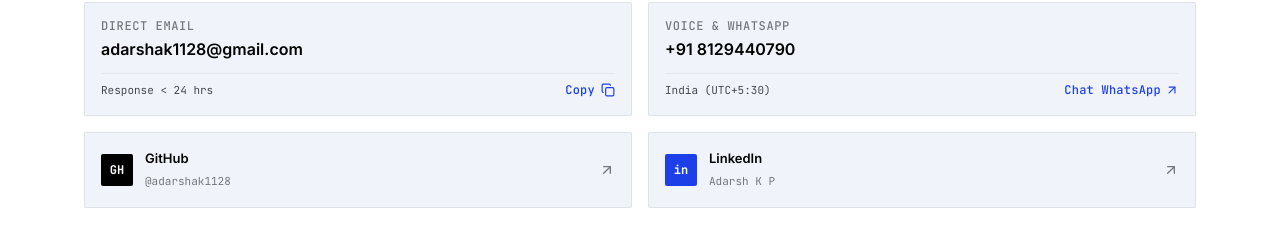
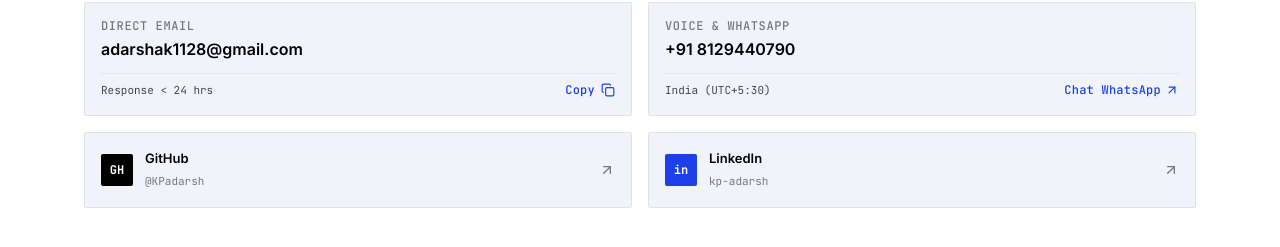
Before and after one commit to KPadarsh/adarsh-dev, a Next.js app: page / in a window 1280 px wide. Shown: the part 2977-3224 px from the top of the page. Built offline with nearby package versions, Linux system fonts and the light colour scheme.

Commit message:
feat(contact): link real GitHub and LinkedIn profiles

```diff
--- a/src/components/sections/Contact.jsx
+++ b/src/components/sections/Contact.jsx
@@ -143,7 +143,7 @@ export default function Contact() {
 
         {/* Card 3: GitHub */}
         <a
-          href="https://github.com/adarshak1128"
+          href="https://github.com/KPadarsh"
           target="_blank"
           rel="noopener noreferrer"
           className="p-space-md border border-outline-variant/40 rounded bg-surface-container-low hover:border-primary/40 hover:bg-surface-container-lowest transition-all group flex items-center justify-between"
@@ -154,7 +154,7 @@ export default function Contact() {
             </div>
             <div>
               <span className="font-label-sm text-label-sm text-primary font-semibold block">GitHub</span>
-              <span className="font-mono-tag text-[11px] text-outline">@adarshak1128</span>
+              <span className="font-mono-tag text-[11px] text-outline">@KPadarsh</span>
             </div>
           </div>
           <ArrowUpRight className="w-4 h-4 text-outline group-hover:text-primary group-hover:translate-x-0.5 group-hover:-translate-y-0.5 transition-all" />
@@ -162,7 +162,7 @@ export default function Contact() {
 
         {/* Card 4: LinkedIn */}
         <a
-          href="https://linkedin.com"
+          href="https://www.linkedin.com/in/kp-adarsh"
           target="_blank"
           rel="noopener noreferrer"
           className="p-space-md border border-outline-variant/40 rounded bg-surface-container-low hover:border-secondary/40 hover:bg-surface-container-lowest transition-all group flex items-center justify-between"
@@ -173,7 +173,7 @@ export default function Contact() {
             </div>
             <div>
               <span className="font-label-sm text-label-sm text-primary font-semibold block">LinkedIn</span>
-              <span className="font-mono-tag text-[11px] text-outline">Adarsh K P</span>
+              <span className="font-mono-tag text-[11px] text-outline">kp-adarsh</span>
             </div>
           </div>
           <ArrowUpRight className="w-4 h-4 text-outline group-hover:text-secondary group-hover:translate-x-0.5 group-hover:-translate-y-0.5 transition-all" />
--- a/src/components/sections/Works.jsx
+++ b/src/components/sections/Works.jsx
@@ -23,7 +23,7 @@ const PROJECTS = [
       'Tailwind CSS',
     ],
     liveUrl: '#',
-    githubUrl: 'https://github.com/adarshak1128',
+    githubUrl: 'https://github.com/KPadarsh',
   },
   {
     id: '02',
@@ -42,7 +42,7 @@ const PROJECTS = [
       'Tailwind CSS',
     ],
     liveUrl: '#',
-    githubUrl: 'https://github.com/adarshak1128',
+    githubUrl: 'https://github.com/KPadarsh',
   },
 ];
 
```
